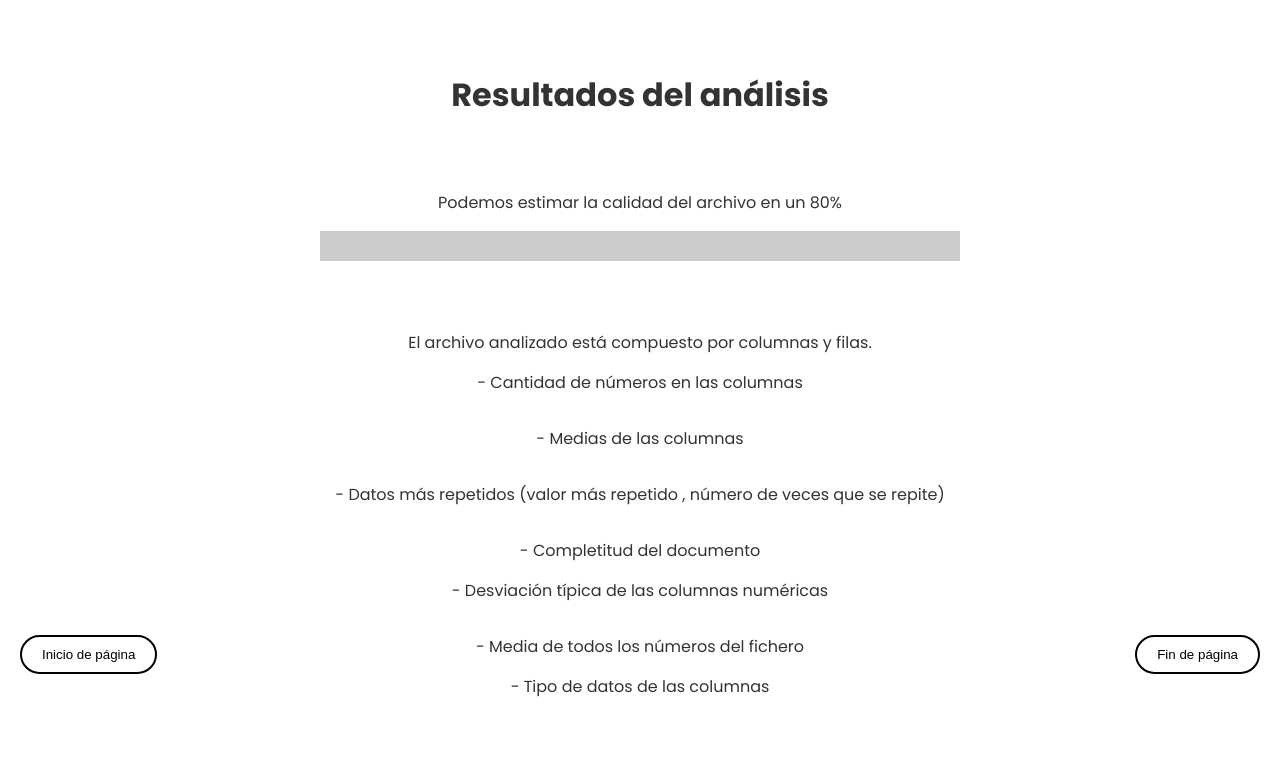
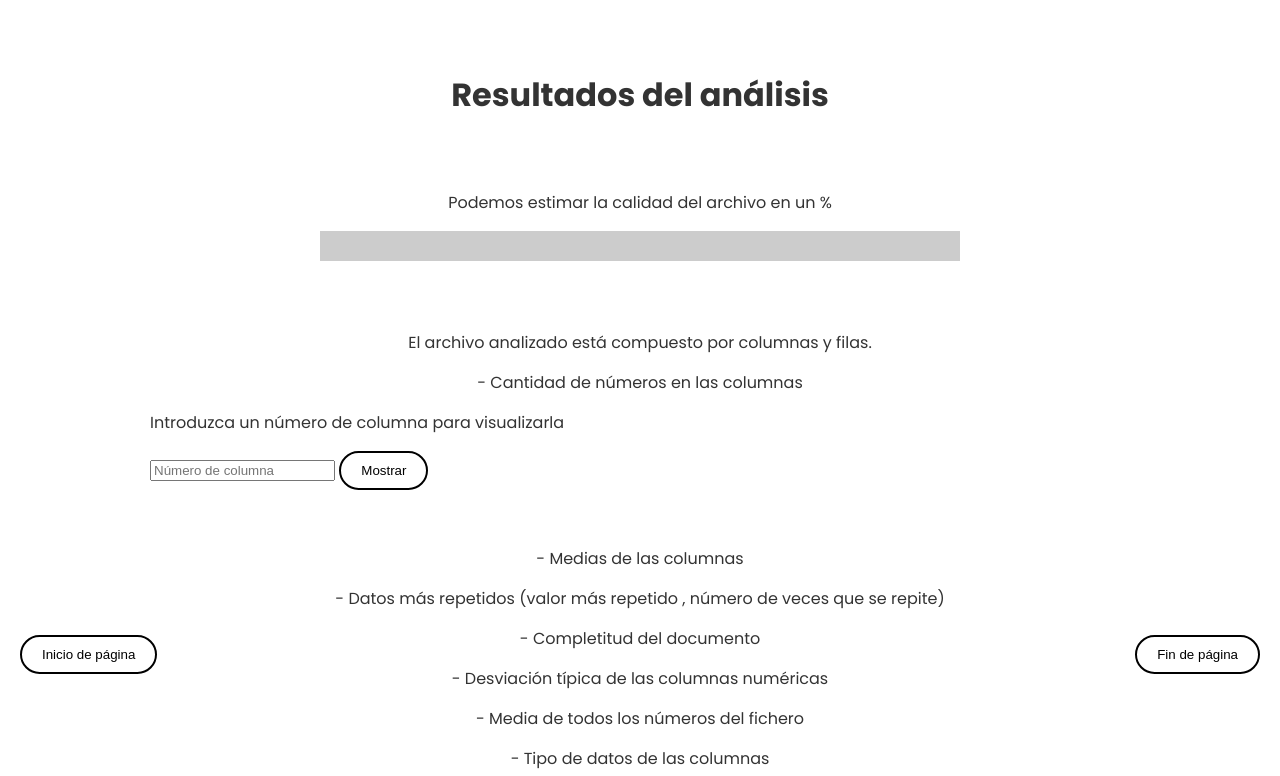
Before and after one commit to DaniAlvarezReyes/TFG_modelo_calidad_de_datos_en_aplicacion_web, a Django app: page /resultados/ in a window 1280 px wide, after a click on "- Cantidad de números en las columnas". Shown: the part 106-882 px from the top of the page. Run offline with Django 4.2, Linux system fonts and the light colour scheme.

Commit message:
Actualizacion2

```diff
--- a/TFG1/myapp/templates/resultados.html
+++ b/TFG1/myapp/templates/resultados.html
@@ -24,7 +24,7 @@
 
 
     <!--<p style="margin-left: 150px; margin-top: 50px;"> Podemos estimar la calidad del archivo en un 50%</p>-->
-    <p style="text-align: center; margin-top: 0px;"> Podemos estimar la calidad del archivo en un 80%</p>
+    <p style="text-align: center; margin-top: 0px;"> Podemos estimar la calidad del archivo en un <span id="valorCalidad"></span> %</p>
     <div class="progress-container">
         <div class="progress-bar" id="myProgressBar"></div>
     </div>
@@ -41,8 +41,11 @@
     <!-- cantNum -->
 
     <div>
-        <p class="seleccionable" style="text-align: center;", onclick="mostrarBoton('cantNum'),mostrarArrayEnPagina(resultadoArray[2], 'tablaCantNum')">- Cantidad de números en las columnas</p>
-        <div id="cantNum">
+        <p class="seleccionable" style="text-align: center;", onclick="mostrarBoton('cantNum'),mostrarArrayEnPagina(resultadoArray[2], 'cantNum')">- Cantidad de números en las columnas</p>
+        <div id="cantNum" style="display: none;">
+            <p class="margenIzq"> Introduzca un número de columna para visualizarla</p>
+            <input type="number" id="inputCantNum" placeholder="Número de columna" class="margenIzq" style="margin-bottom: 50px;">
+            <button onclick="mostrarColumna('tablaCantNum', 'inputCantNum')">Mostrar</button>
             <table id="tablaCantNum" class="centrar_tabla">
                 <thread></thread>
                 <tbody>
@@ -53,8 +56,11 @@
 
     <!-- medias -->
     <div>
-        <p class="seleccionable", style="text-align: center;", onclick="mostrarBoton('medias'),mostrarArrayEnPagina(resultadoArray[3], 'tablaMedias')">- Medias de las columnas</p>
-        <div id="medias" >
+        <p class="seleccionable", style="text-align: center;", onclick="mostrarBoton('medias'),mostrarArrayEnPagina(resultadoArray[3], 'medias')">- Medias de las columnas</p>
+        <div id="medias" style="display: none;">
+            <p class="margenIzq"> Introduzca un número de columna para visualizarla</p>
+            <input type="number" id="inputMedias" placeholder="Número de columna" class="margenIzq" style="margin-bottom: 50px;">
+            <button onclick="mostrarColumna('tablaMedias', 'inputMedias')">Mostrar</button>
             <table id="tablaMedias" class="centrar_tabla">
                 <thread></thread>
                 <tbody>
@@ -65,8 +71,11 @@
 
     <!-- valoresMasRepes -->
     <div>
-        <p class="seleccionable", style="text-align: center;", onclick="mostrarBoton('valoresMasRepes'),mostrarArrayEnPagina(resultadoArray[4], 'tablaValoresMasRepes')">- Datos más repetidos (valor más repetido , número de veces que se repite)</p>
-        <div id="valoresMasRepes">
+        <p class="seleccionable", style="text-align: center;", onclick="mostrarBoton('valoresMasRepes'),mostrarArrayEnPagina(resultadoArray[4], 'valoresMasRepes')">- Datos más repetidos (valor más repetido , número de veces que se repite)</p>
+        <div id="valoresMasRepes" style="display: none;">
+            <p class="margenIzq"> Introduzca un número de columna para visualizarla</p>
+            <input type="number" id="inputValoresMasRepes" placeholder="Número de columna" class="margenIzq" style="margin-bottom: 50px;">
+            <button onclick="mostrarColumna('tablaValoresMasRepes', 'inputValoresMasRepes')">Mostrar</button>
             <table id="tablaValoresMasRepes" class="centrar_tabla">
                 <thread></thread>
                 <tbody>
@@ -85,8 +94,11 @@
 
     <!-- desvTipica -->
     <div>
-        <p class="seleccionable", style="text-align: center;", onclick="mostrarBoton('desvTipica'),mostrarArrayEnPagina(resultadoArray[7], 'tablaDesvTipica')">- Desviación típica de las columnas numéricas</p>
-        <div id="desvTipica" >
+        <p class="seleccionable", style="text-align: center;", onclick="mostrarBoton('desvTipica'),mostrarArrayEnPagina(resultadoArray[7], 'desvTipica')">- Desviación típica de las columnas numéricas</p>
+        <div id="desvTipica" style="display: none;">
+            <p class="margenIzq"> Introduzca un número de columna para visualizarla</p>
+            <input type="number" id="inputdesvTipica" placeholder="Número de columna" class="margenIzq" style="margin-bottom: 50px;">
+            <button onclick="mostrarColumna('tablaDesvTipica', 'inputdesvTipica')">Mostrar</button>
             <table id="tablaDesvTipica" class="centrar_tabla">
                 <thread></thread>
                 <tbody>
@@ -105,8 +117,11 @@
 
     <!-- tipoDatos -->
     <div>
-        <p class="seleccionable", style="text-align: center;", onclick="mostrarBoton('tipoDatos'),mostrarArrayDimDataframeEnPagina(resultadoArray[9], 'tablaTipoDatos')">- Tipo de datos de las columnas</p>
-        <div id="tipoDatos"> <!--style="display: none; margin-left: 800px;">-->
+        <p class="seleccionable", style="text-align: center;", onclick="mostrarBoton('tipoDatos'),mostrarArrayDimDataframeEnPagina(resultadoArray[9], 'tipoDatos')">- Tipo de datos de las columnas</p>
+        <div id="tipoDatos" style="display: none;">
+            <p class="margenIzq"> Introduzca un número de columna para visualizarla</p>
+            <input type="number" id="inputTipoDatos" placeholder="Número de columna" class="margenIzq" style="margin-bottom: 50px;">
+            <button onclick="mostrarColumna('tablaTipoDatos', 'inputTipoDatos')">Mostrar</button>
             <table id="tablaTipoDatos" class="centrar_tabla">
                 <thread></thread>
                 <tbody>
@@ -140,13 +155,13 @@
 
         // Declaracion de variables
         var arrayVisible = {
-            tablaCantNum: false,
-            tablaMedias: false,
-            tablaValoresMasRepes: false,
+            cantNum: false,
+            medias: false,
+            valoresMasRepes: false,
             completitud: false,
-            tablaDesvTipica: false,
+            desvTipica: false,
             mediaDeMedias: false,
-            tablaTipoDatos: false
+            tipoDatos: false
         };
 
 
@@ -164,6 +179,7 @@
         var nCeldasVacias = resultadoArray[6][1];
         var nCeldasTotales = resultadoArray[6][2];
         var nMediaDeMedias = resultadoArray[8];
+        var calidad = resultadoArray[11];
         console.log("ncol", ncol);
 
         console.log(resultadoArray[2]);
@@ -175,6 +191,7 @@
         var valorCeldasVaciasSpan = document.getElementById("valorCeldasVacias");
         var valorCeldasTotalesSpan = document.getElementById("valorCeldasTotales");
         var valorMediaDeMediasSpan = document.getElementById("valorMediaDeMedias");
+        var valorCalidadSpan = document.getElementById("valorCalidad");
 
         valornColSpan.textContent = ncol;
         valornFilSpan.textContent = nfil;
@@ -182,6 +199,7 @@
         valorCeldasVaciasSpan.textContent = nCeldasVacias;
         valorCeldasTotalesSpan.textContent = nCeldasTotales;
         valorMediaDeMediasSpan.textContent = nMediaDeMedias;
+        valorCalidadSpan.textContent = calidad
 
         //FUNCIONES
 
@@ -225,40 +243,6 @@
         }
 
 
-        /* COMENTADO PQ LE FALTA QUE LAS COLUMNAS APAREZCAN ARRIBA
-        function mostrarArrayEnPagina(array, id) {
-            var tabla = document.getElementById(id);
-            var tbody = tabla.getElementsByTagName("tbody")[0];
-            tbody.innerHTML = ""; // Limpiar contenido previo
-
-            var contFila = 0;
-
-            if (!arrayVisible[id]) {
-                var fila = document.createElement("tr");
-                for (var i = 1; i < resultadoArray[10].length; i++) {       // Empieza desde el 1 para corregir error de index
-                    contFila+=1;
-                    if(contFila==13) {
-                        var fila = document.createElement("tr");
-                        contFila = 0
-                    }
-                    var celda = document.createElement("td");
-                    celda.textContent = resultadoArray[10][i] + "  " + array[i];
-                    fila.appendChild(celda);
-                    tbody.appendChild(fila);
-                }
-                tbody.appendChild(fila);
-
-
-                arrayVisible[id] = true;
-                tabla.style.display = "table";
-            } else {
-                arrayVisible[id] = false;
-                tabla.style.display = "none";
-            }
-        }
-*/
-
-
         function mostrarArrayEnPagina(array, id) {
             var tabla = document.getElementById(id);
             var tbody = tabla.getElementsByTagName("tbody")[0];
@@ -298,6 +282,23 @@
         }
 
 
+        function mostrarColumna(tablaId, inputId) {
+            var tabla = document.getElementById(tablaId);
+            var columna = document.getElementById(inputId).value;
+            var filas = tabla.getElementsByTagName("tr");
+
+            for (var i = 0; i < filas.length; i++) {
+                var celdas = filas[i].getElementsByTagName("td");
+                for (var j = 0; j < celdas.length; j++) {
+                    if (j == columna-1) {
+                        celdas[j].style.display = "table-cell";
+                    } else {
+                        celdas[j].style.display = "none";
+                    }
+                }
+            }
+        }
+
         function esconderDesplegable(id) {
             var textoAdicional = document.getElementById(id);
 
@@ -318,7 +319,7 @@
         }
 
         // Ejemplo de uso: actualizar la barra de progreso con un valor específico
-        updateProgressBar(80);
+        updateProgressBar(calidad);
 
 
         // Función para mostrar u ocultar la lista de textos de advertencia
```
Also changed, not shown: TFG1/myapp/programaControlCalidadDatos.py (+16 -1 lines), TFG1/db.sqlite3, 1 other file.
